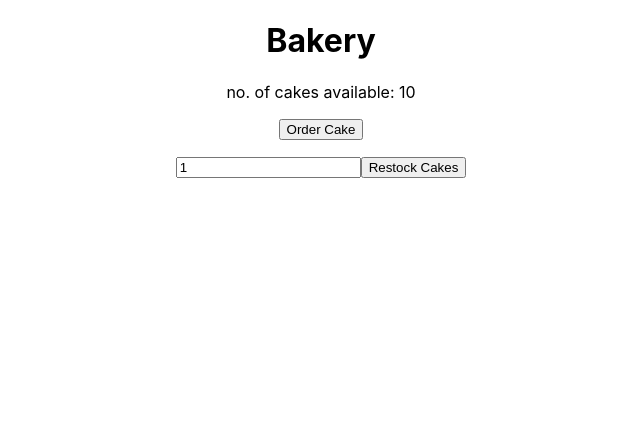
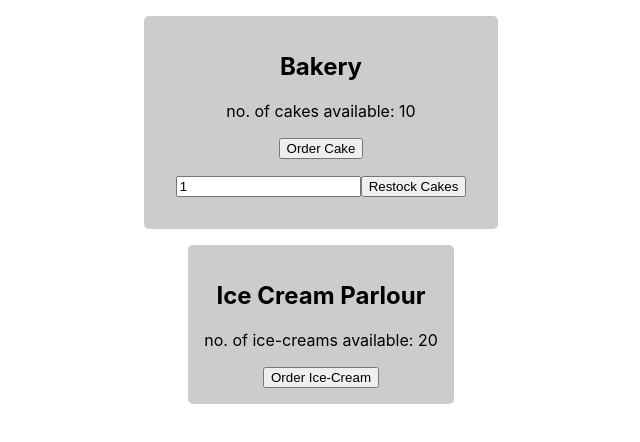
Before and after one commit to SK02K1/react-rtk-demo, a React (Create React App) app: page / in a window 1280 px wide. Shown: the top 442 px of the page, without its empty margins (319-959 px from the left). Built offline with nearby package versions, Linux system fonts and the light colour scheme.

Commit message:
feat: order ice-creams

```diff
--- a/src/App.js
+++ b/src/App.js
@@ -1,11 +1,13 @@
 import './App.css';
 import React from 'react';
 import { Bakery } from './features/cake/Bakery';
+import { IceCreamParlour } from './features/iceCream/IceCreamParlour';
 
 function App() {
   return (
     <div className='App'>
       <Bakery />
+      <IceCreamParlour />
     </div>
   );
 }
--- a/src/app/store.js
+++ b/src/app/store.js
@@ -1,10 +1,12 @@
 import { configureStore } from '@reduxjs/toolkit';
 import counterReducer from '../features/counter/counterSlice';
 import cakeReducer from '../features/cake/cakeSlice';
+import iceCreamReducer from '../features/iceCream/iceCreamSlice';
 
 export const store = configureStore({
   reducer: {
     counter: counterReducer,
     cake: cakeReducer,
+    iceCream: iceCreamReducer,
   },
 });
--- a/src/features/cake/Bakery.jsx
+++ b/src/features/cake/Bakery.jsx
@@ -14,8 +14,16 @@ export const Bakery = () => {
   };
 
   return (
-    <div>
-      <h1>Bakery</h1>
+    <div
+      style={{
+        margin: '1rem auto',
+        padding: '1rem',
+        borderRadius: '5px',
+        background: '#ccc',
+        width: 'max-content',
+      }}
+    >
+      <h2>Bakery</h2>
       <p>no. of cakes available: {cakesCounter}</p>
       <form onSubmit={restockHandler}>
         <div>
--- /dev/null
+++ b/src/features/iceCream/IceCreamParlour.jsx
@@ -0,0 +1,26 @@
+import React from 'react';
+import { useSelector, useDispatch } from 'react-redux';
+import { selectIceCreamCount, iceCreamOrdered } from './iceCreamSlice';
+
+export const IceCreamParlour = () => {
+  const iceCreamCounter = useSelector(selectIceCreamCount);
+  const dispatch = useDispatch();
+
+  return (
+    <div
+      style={{
+        margin: '1rem auto',
+        padding: '1rem',
+        borderRadius: '5px',
+        background: '#ccc',
+        width: 'max-content',
+      }}
+    >
+      <h2>Ice Cream Parlour</h2>
+      <p>no. of ice-creams available: {iceCreamCounter}</p>
+      <button onClick={() => dispatch(iceCreamOrdered())}>
+        Order Ice-Cream
+      </button>
+    </div>
+  );
+};
--- /dev/null
+++ b/src/features/iceCream/iceCreamSlice.js
@@ -0,0 +1,19 @@
+import { createSlice } from '@reduxjs/toolkit';
+
+const initialState = {
+  numberOfIceCreams: 20,
+};
+
+const iceCreamSlice = createSlice({
+  name: 'iceCream',
+  initialState,
+  reducers: {
+    iceCreamOrdered: (state) => {
+      state.numberOfIceCreams--;
+    },
+  },
+});
+
+export const selectIceCreamCount = (state) => state.iceCream.numberOfIceCreams;
+export const { iceCreamOrdered } = iceCreamSlice.actions;
+export default iceCreamSlice.reducer;
```
